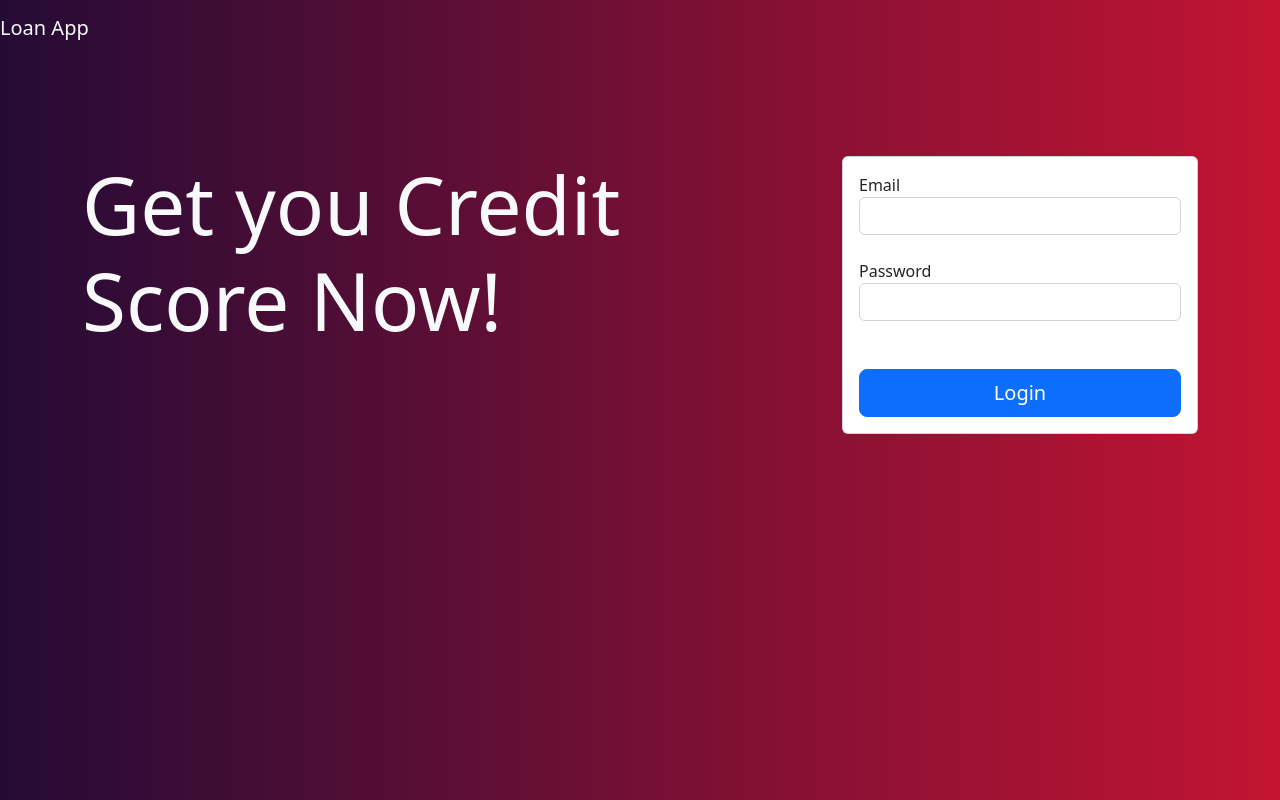
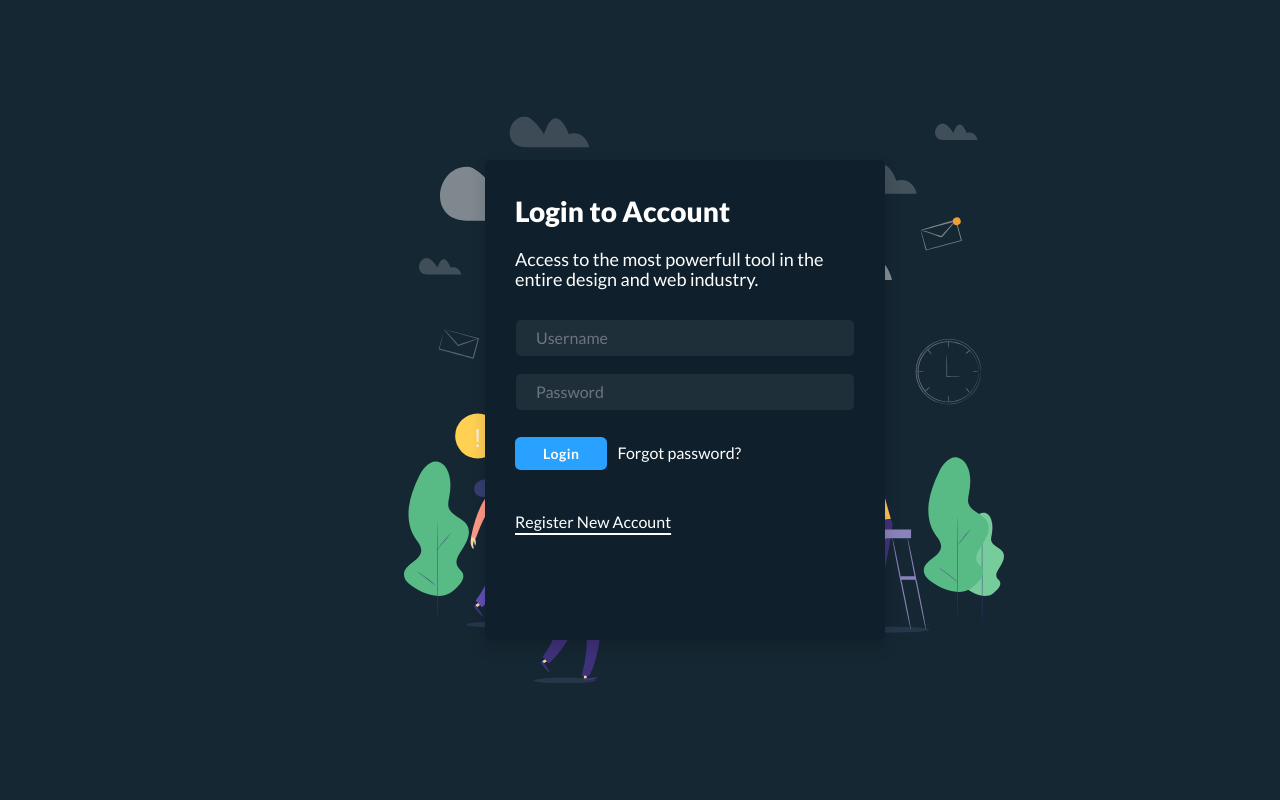
Before and after one commit to MavModz/pop, a Flask app: page /login in a window 1280 px wide. Run offline with Flask 3, Linux system fonts and the light colour scheme; some libraries are stand-ins or nearby versions.

Commit message:
Login Page Pop

```diff
--- a/main.py
+++ b/main.py
@@ -1,4 +1,4 @@
-from flask import Flask, render_template, request, redirect, session, url_for
+from flask import Flask, jsonify, render_template, request, redirect, session, url_for
 import mysql.connector
 import os
 
@@ -47,11 +47,13 @@ def login_validation():
     cursor.execute(""" SELECT * FROM `users` where `email` LIKE '{}' AND `password` LIKE '{}' """
                    .format(email, password))
     users = cursor.fetchall()
+    print(users)
     if len(users) > 0:
         session['user_id'] = users[0][0]
-        return redirect('/dashboard')
+        print('Hello World!')
+        return jsonify({'status': 'success'})  # Return success status as JSON response
     else:
-        return redirect('/')
+        return jsonify({'status': 'failure'})  # Return failure status as JSON response
 
 
 @app.route('/add_user', methods=['POST'])
@@ -60,33 +62,31 @@ def add_user():
     email = request.form.get('uemail')
     password = request.form.get('upassword')
 
-    cursor.execute(""" SELECT `email` From `users` """ .format(email))
+    cursor.execute("SELECT `email` FROM `users`")
     users = cursor.fetchall()
-    print(len(users))
+    print(users)
     print(email)
 
-    if (len(users) == 0):
-        cursor.execute("""INSERT INTO `users` (`user_id`, `name`, `email`, `password`) VALUES (NULL, '{}', '{}', '{}')""". format(name, email, password))
+    if any(user[0] == email for user in users):
+        print('Email already exists!')
+        return "fail"
+    else:
+        cursor.execute("""INSERT INTO `users` (`user_id`, `name`, `email`, `password`) VALUES (NULL, '{}', '{}', '{}')""".format(name, email, password))
         conn.commit()
-        print('if loop')
+        print('Registration successful!')
         return "success"
-    elif (users[0][0] != email):
-        cursor.execute("""INSERT INTO `users` (`user_id`, `name`, `email`, `password`) VALUES (NULL, '{}', '{}', '{}')""". format(name, email, password))
-        conn.commit()
-        print('elif loop')
-        return "success"
-    else:
-        print('else loop')
-        return "fail"
 
 @app.route('/logout')
 def logout():
     session.pop('user_id')
     return redirect('/')
 
+
 @app.route('/new_login')
 def new_login():
-    return render_template('/new_login.html')
+        return render_template('new_login.html')
+
+
 
 if __name__ == "__main__":
     app.run(debug=True)
--- a/static/css/login-theme.css
+++ b/static/css/login-theme.css
@@ -28,6 +28,7 @@
 }
 
 .login-container input[type="text"],
+.login-container input[type="email"],
 .login-container input[type="password"] {
     width: 100%;
     padding: 12px 20px;
--- a/static/css/style.css
+++ b/static/css/style.css
@@ -103,7 +103,7 @@
 
 /* NOTIFICATION */
 
-.notification {
+.notification, .custom-alert {
     position: absolute;
     bottom: 50px;
     left: 50px;
@@ -117,6 +117,32 @@
     opacity: 0;
     visibility: hidden;
     animation: fade-in 4s linear forwards;
+}
+
+.custom-alert.alert-success {
+    background-color: #d4edda;
+    color: #155724;
+    border-color: #c3e6cb;
+}
+
+.custom-alert.alert-failure {
+    background-color: #f8d7da;
+    color: #721c24;
+    border-color: #f5c6cb;
+}
+
+.custom-alert .alert-message {
+    margin: 0;
+}
+
+.custom-alert.alert-success .alert-message::before {
+    content: "✓";
+    margin-right: 5px;
+}
+
+.custom-alert.alert-failure .alert-message::before {
+    content: "✗";
+    margin-right: 5px;
 }
 
 .notification_progress {
--- a/templates/login.html
+++ b/templates/login.html
@@ -1,53 +1,91 @@
-<!doctype html>
+<!DOCTYPE html>
 <html lang="en">
 
 <head>
+    <meta charset="UTF-8">
+    <meta http-equiv="X-UA-Compatible" content="IE=edge">
+    <meta name="viewport" content="width=device-width, initial-scale=1.0">
     <title>Login</title>
-    <!-- Required meta tags -->
-    <meta charset="utf-8">
-    <meta name="viewport" content="width=device-width, initial-scale=1, shrink-to-fit=no">
+    <link rel="stylesheet" href="https://maxcdn.bootstrapcdn.com/bootstrap/4.5.2/css/bootstrap.min.css">
+    <link rel="stylesheet" type="text/css" href="{{ url_for('static', filename='css/bootstrap.min.css') }}">
+    <link rel="stylesheet" type="text/css" href="{{ url_for('static', filename='css/fontawesome-all.min.css') }}">
+    <link rel="stylesheet" type="text/css" href="{{ url_for('static', filename='css/login-theme.css') }}">
     <link rel="stylesheet" type="text/css" href="{{url_for('static', filename='css/style.css')}}">
-
-    <!-- Bootstrap CSS v5.2.1 -->
-    <link href="https://cdn.jsdelivr.net/npm/bootstrap@5.2.1/dist/css/bootstrap.min.css" rel="stylesheet"
-        integrity="sha384-iYQeCzEYFbKjA/T2uDLTpkwGzCiq6soy8tYaI1GyVh/UjpbCx/TYkiZhlZB6+fzT" crossorigin="anonymous">
-
 </head>
 
-<body class="bg-nav">
-    <nav class="navbar">
-        <a href="/" class="navbar-brand text-light">Loan App</a>
-    </nav>
-
+<body>
+    <div class="svg-container">
+        <!-- Replace this with your SVG code or URL -->
+        <svg width="500" height="500" viewBox="0 0 100 100">
+            <img class="logo-size" src="{{ url_for('static', filename='img/graphic3.svg') }}">
+        </svg>
+    </div>
     <div class="container">
-        <div class="row">
-            <div class="col-md-8">
-                <h1 class="text-light display-4 mt-100" style="font-size: 80px;">Get you Credit Score Now!</h1>
-            </div>
-            <div class="col-md-4">
-                <div class="card mt-100">
-                    <div class="card-body">
-                        <form class="form" method="post" action="/login_validation">
-                            <label>Email</label><br>
-                            <input type="email" class="form-control animated-input" name="email"><br>
-                            <label>Password</label><br>
-                            <input type="password" class="form-control animated-input" name="password"><br><br>
-                            <input type="submit" class="btn btn-primary btn-lg w-100" value="Login">
-                        </form>
+        <div class="row justify-content-center">
+            <div class="col-md-6 col-lg-4">
+                <div class="login-container shadow">
+                    <h3>Login to Account</h3>
+                    <p>Access to the most powerfull tool in the entire design and web industry.</p>
+                    <form class="form" method="post" action="/login_validation">
+                        <input type="email" name="email" class="form-control mb-3" placeholder="Username" required>
+                        <input type="password" name="password" class="form-control mb-3" placeholder="Password"
+                            required>
+                        <div>
+                            <button id="submit" type="submit" class="ibtn">Login</button><a href="#">Forgot
+                                password?</a>
+                        </div>
+                    </form>
+                    <div class="page-links">
+                        <a href="/register">Register New Account</a>
                     </div>
                 </div>
             </div>
         </div>
     </div>
 
-    <!-- Bootstrap JavaScript Libraries -->
-    <script src="https://cdn.jsdelivr.net/npm/@popperjs/core@2.11.6/dist/umd/popper.min.js"
-        integrity="sha384-oBqDVmMz9ATKxIep9tiCxS/Z9fNfEXiDAYTujMAeBAsjFuCZSmKbSSUnQlmh/jp3" crossorigin="anonymous">
-        </script>
+    <script src="{{ url_for('static', filename='js/jquery.min.js') }}"></script>
+    <script src="{{ url_for('static', filename='js/popper.min.js') }}"></script>
+    <script src="{{ url_for('static', filename='js/bootstrap.min.js') }}"></script>
+    <script src="{{ url_for('static', filename='js/main.js') }}"></script>
+    <script>
+        var registerBtn = document.getElementById("submit");
+        registerBtn.addEventListener("click", function (event) {
+            event.preventDefault();
+            var form = event.target.form;
+            var email = form.email.value;
+            var password = form.password.value;
+            var xhttp = new XMLHttpRequest();
+            xhttp.onreadystatechange = function () {
+                if (this.readyState == 4 && this.status == 200) {
+                    var response = JSON.parse(this.responseText); // Parse the JSON response
+                    if (response.status == "success") {
+                        // Display custom alert box for successful login
+                        var successAlert = document.createElement("div");
+                        successAlert.innerHTML = "Login successful!";
+                        successAlert.classList.add("custom-alert");
+                        document.body.appendChild(successAlert);
+                        setTimeout(function () {
+                            window.location.href = "/dashboard";
+                        }, 1000); // 1 second delay
+                    } else {
+                        // Display custom alert box for failed login
+                        var failureAlert = document.createElement("div");
+                        failureAlert.innerHTML = "Login failed. Invalid email or password!";
+                        failureAlert.classList.add("custom-alert");
+                        document.body.appendChild(failureAlert);
+                        setTimeout(function () {
+                            location.reload();
+                        }, 1500); // 1.5 second delay
+                    }
+                }
+            };
+            xhttp.open("POST", "/login_validation", true);
+            xhttp.setRequestHeader("Content-type", "application/x-www-form-urlencoded");
+            xhttp.send("email=" + email + "&password=" + password);
+        });
 
-    <script src="https://cdn.jsdelivr.net/npm/bootstrap@5.2.1/dist/js/bootstrap.min.js"
-        integrity="sha384-7VPbUDkoPSGFnVtYi0QogXtr74QeVeeIs99Qfg5YCF+TidwNdjvaKZX19NZ/e6oz" crossorigin="anonymous">
-        </script>
+
+    </script>
 </body>
 
 </html>
```
Also changed, not shown: templates/new_login.html (+54 -15 lines), templates/register.html (+14 -3 lines).
